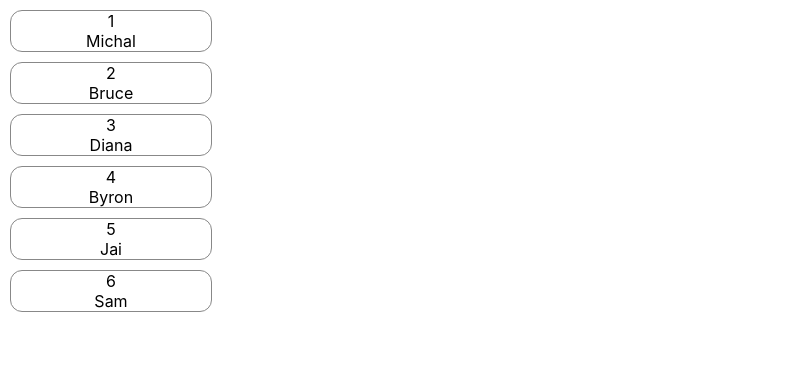
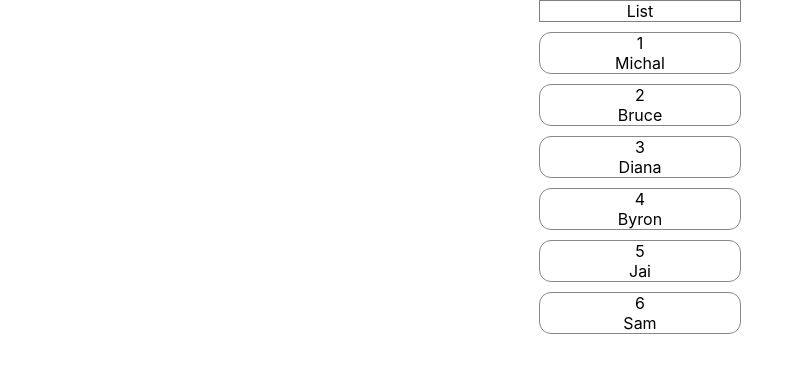
Before and after one commit to shafeenashaikh/React-customContextMenu, a React (Create React App) app: page / in a window 1280 px wide. Shown: the top 372 px of the page, without its empty margins (0-794 px from the left). Built offline with nearby package versions, Linux system fonts and the light colour scheme.

Commit message:
created ContextMenu

```diff
--- /dev/null
+++ b/src/Components/contextMenu.jsx
@@ -0,0 +1,18 @@
+import React from 'react';
+import styled from 'styled-components';
+
+function ContextMenu(props){
+
+    console.log(props)
+    return(
+       <ContextContainer>
+           List
+       </ContextContainer>
+    )
+}
+export default ContextMenu;
+
+const ContextContainer=styled.div`
+border:1px solid gray;
+width:200px
+`
--- a/src/Constant/contextMenuOptions.js
+++ b/src/Constant/contextMenuOptions.js
@@ -1,4 +1,4 @@
-export const ContextMenuOption={
+ const ContextMenuOption={
     rename:{
         name:"Rename"
     },
@@ -9,3 +9,4 @@ export const ContextMenuOption={
         name:"Delete"
     }
 }
+export default ContextMenuOption
--- a/src/Main.js
+++ b/src/Main.js
@@ -1,6 +1,8 @@
 import React, { Component } from 'react';
 import List from './data';
 import styled from 'styled-components'
+import ContextMenu from './Components/contextMenu';
+import ContextList from './Constant/contextMenuOptions'
 
 class Main extends Component {
 
@@ -12,6 +14,14 @@ class Main extends Component {
     }
     render() {
         return (
+            <AppContainer>
+            <ContextMenu
+                contextItem={[
+                    ContextList.rename,
+                    ContextList.delete,
+                    ContextList.copy
+                ]}
+            />
             <div>
                 {
                 List.map(item=>(
@@ -27,6 +37,7 @@ class Main extends Component {
                     </ItemListContainer>
                 ))}
             </div>
+            </AppContainer>
         );
     }
 }
```
